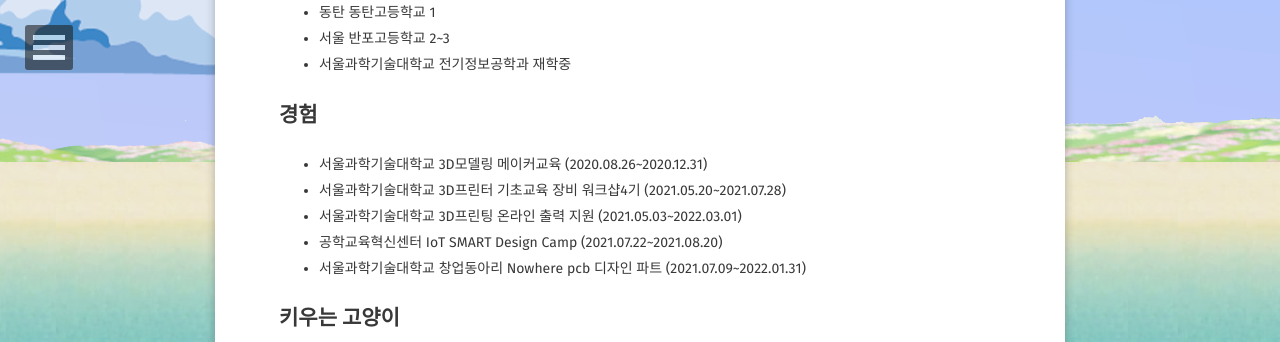
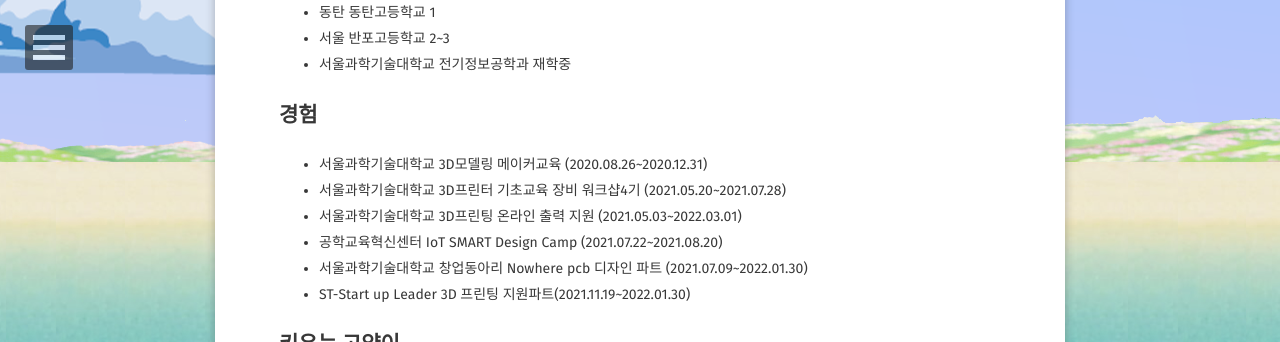
Before and after one commit to jeremy4000/jeremy4000.github.io, a Jekyll site: the page built from about/index.md, in a window 1280 px wide and 900 px high, scrolled down 545 px, cut to the strip 0-342 px from the top of the window. Built offline with Jekyll 4.4.1, drawn with Linux system fonts in a browser that asks for light colours; some web fonts are replaced.

Commit message:
Update index.md

```diff
--- a/about/index.md
+++ b/about/index.md
@@ -25,7 +25,8 @@ comments: false
 * 서울과학기술대학교 3D프린터 기초교육 장비 워크샵4기 (2021.05.20~2021.07.28)
 * 서울과학기술대학교 3D프린팅 온라인 출력 지원 (2021.05.03~2022.03.01)
 * 공학교육혁신센터 IoT SMART Design Camp (2021.07.22~2021.08.20)
-* 서울과학기술대학교 창업동아리 Nowhere pcb 디자인 파트 (2021.07.09~2022.01.31)
+* 서울과학기술대학교 창업동아리 Nowhere pcb 디자인 파트 (2021.07.09~2022.01.30)
+* ST-Start up Leader 3D 프린팅 지원파트(2021.11.19~2022.01.30)
 
 
 ## 키우는 고양이
```
